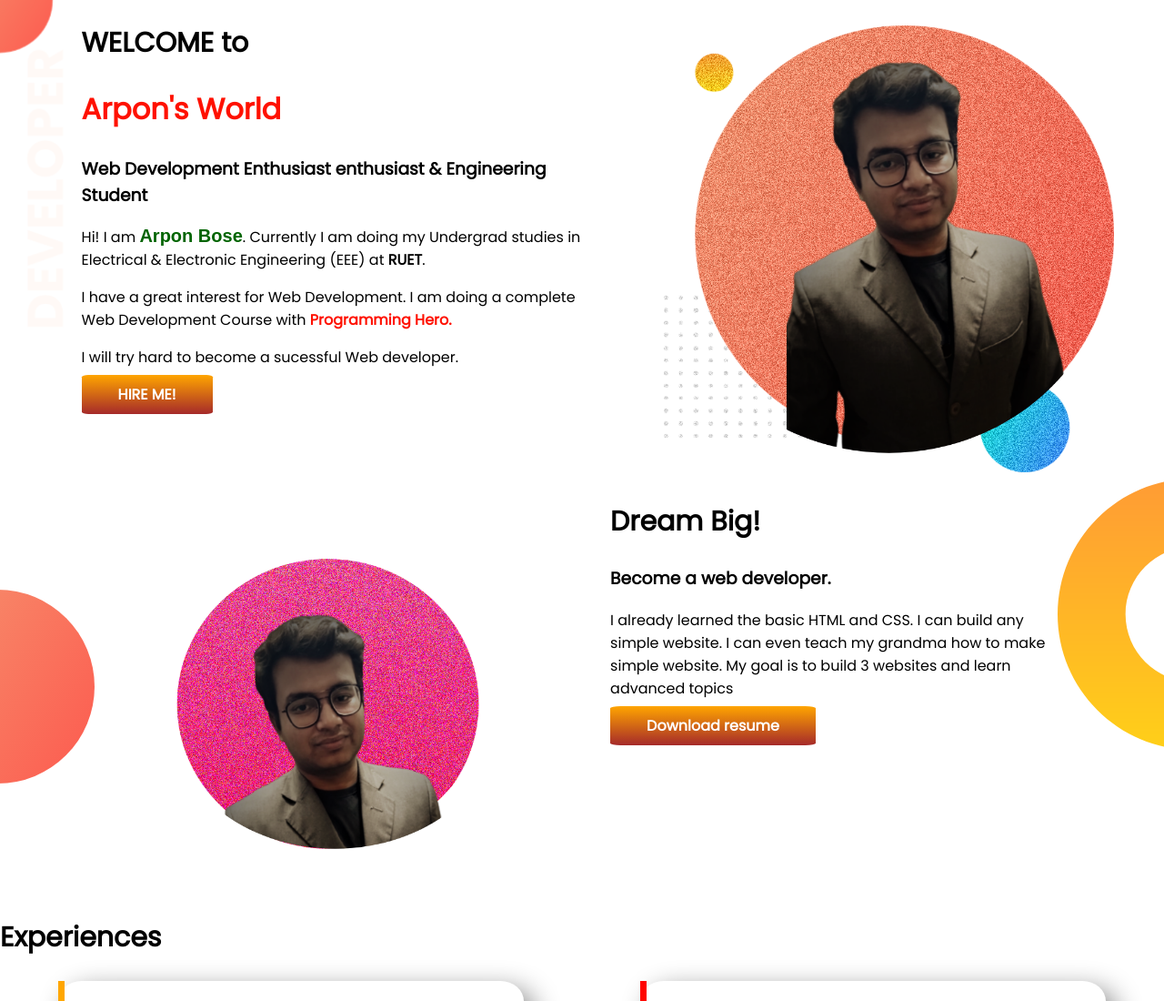
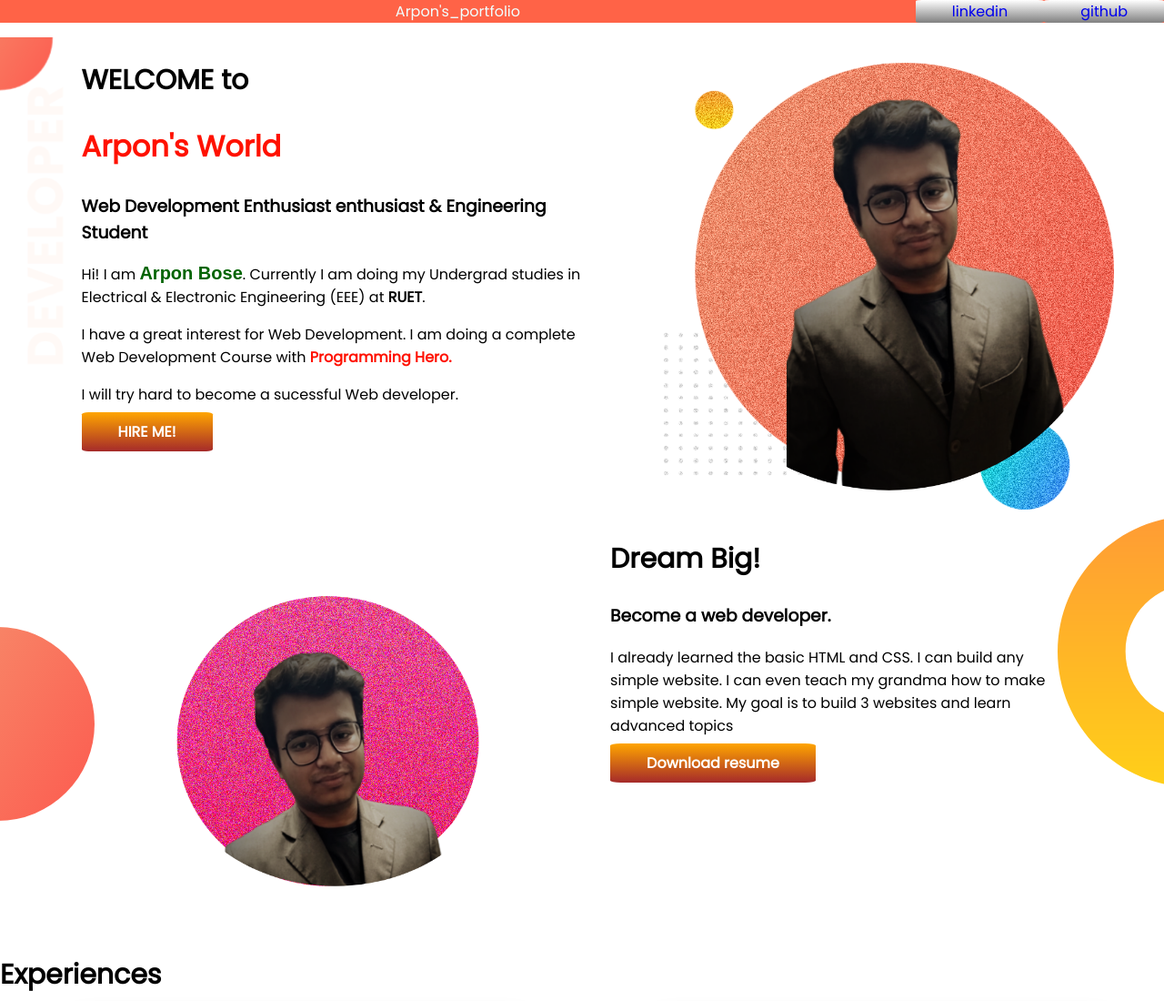
Before and after one commit to Arpon7/developer-portfolio, a plain HTML site: page index.html in a window 1280 px wide. Shown: the top 1100 px of the page at 91% size. Drawn offline with Linux system fonts and the light colour scheme.

Commit message:
minor changes made

```diff
--- a/index.html
+++ b/index.html
@@ -16,6 +16,12 @@
 
 <body>
 
+  <section class="header_class">
+    <p>Arpon's_portfolio
+      <a href="https://github.com/Arpon7">github</a>
+      <a href="https://www.linkedin.com/in/arpon-bose/">linkedin</a>
+    </p>
+  </section>
 
   <section class="top-banner flex-area">
     <div class="half-width">
--- a/style.css
+++ b/style.css
@@ -1,3 +1,20 @@
+.header_class{
+  background-color: tomato;
+  height: 5%;
+}
+.header_class p{
+  text-align: center;
+  color: azure;
+  margin-top: 0%;
+}
+.header_class a{
+  text-decoration: none;
+  background-image:linear-gradient(white,gray);
+  border-radius:5%;
+  padding: 0px 40px;
+  font-weight: 200;
+  float: right;
+}
 body{
   /*background-image: linear-gradient(lime, yellow);*/
   font-family: 'Poppins', sans-serif;
@@ -40,7 +57,8 @@ h1{
 
 .top-banner{
   background-image:url(images/top-banner.png);
-  background-repeat: no-repeat;
+  background-repeat:no-repeat;
+  margin-top: 0%;
 }
 
 .dream-big{
```
